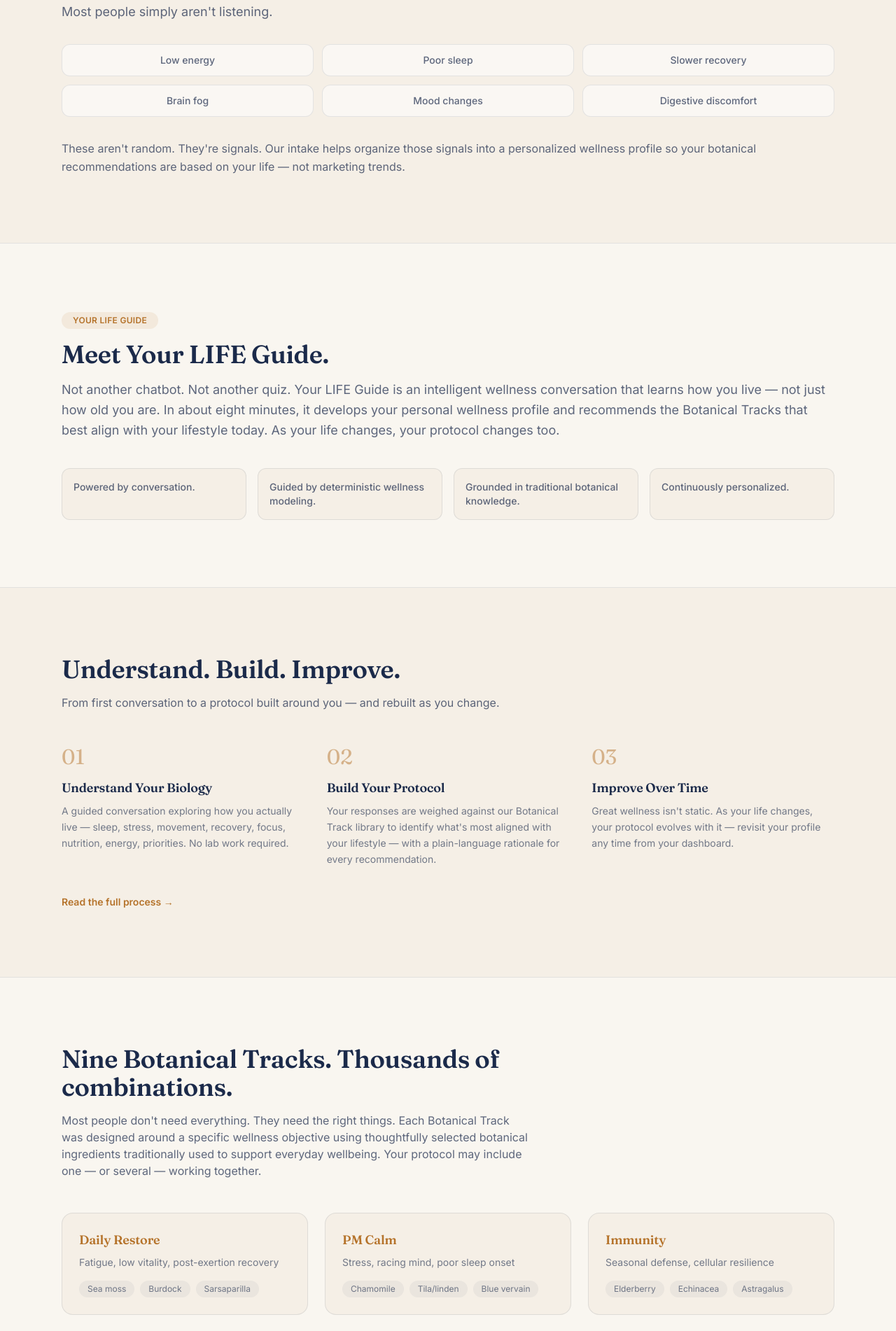
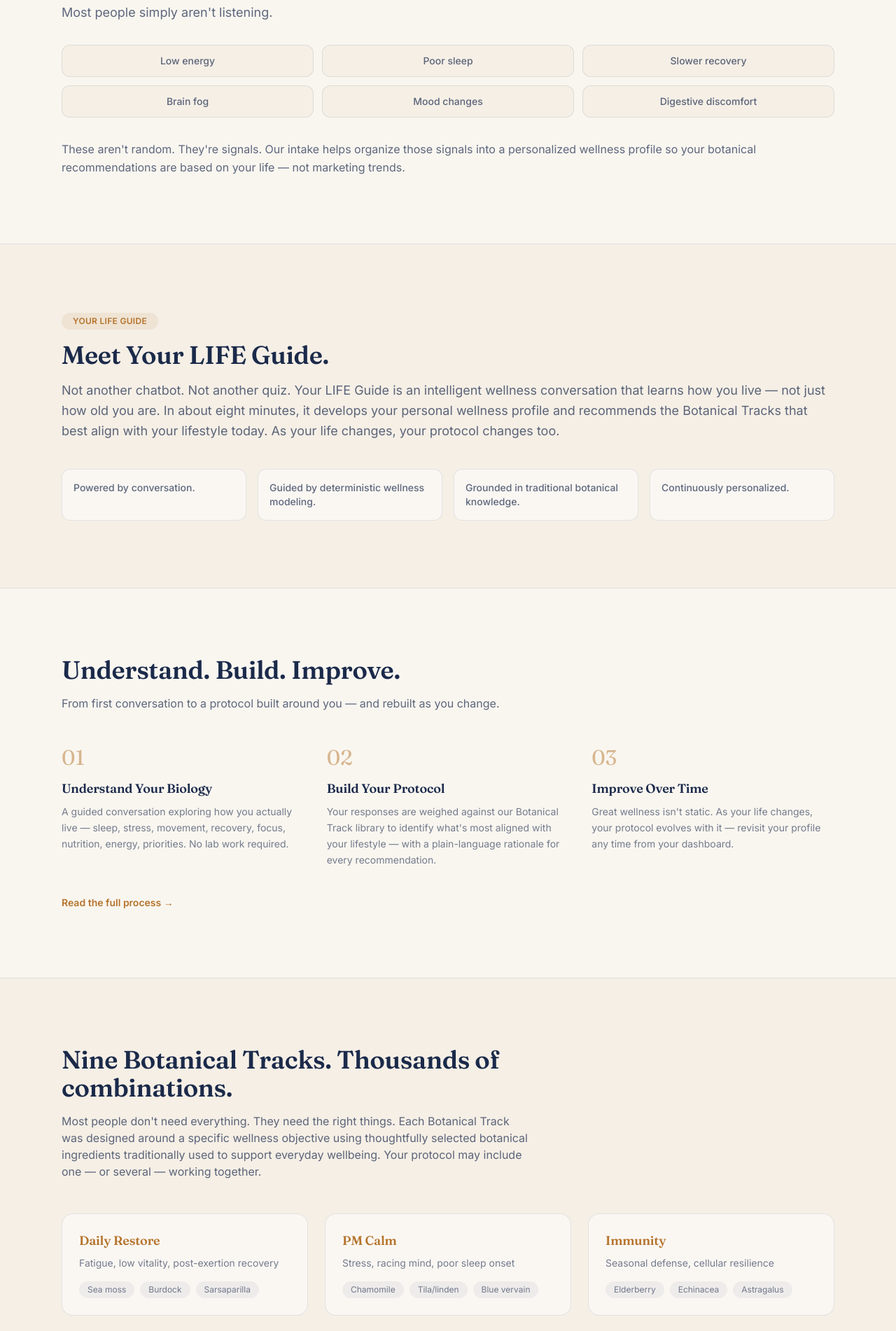
Before and after one commit to raymonedwards-sL/supplement-life-site, a Next.js app: page / in a window 1280 px wide. Shown: the part 1472-3374 px from the top of the page at 70% size. Built offline with nearby package versions, Linux system fonts and the light colour scheme.

Commit message:
Restack homepage section backgrounds to alternate cleanly after reorder

```diff
--- a/app/page.tsx
+++ b/app/page.tsx
@@ -171,7 +171,7 @@ export default function Home() {
       </section>
 
       {/* Your body speaks */}
-      <section className="py-24">
+      <section className="border-y border-navy/10 bg-white/40 py-24">
         <Container className="max-w-3xl">
           <h2 className="text-3xl font-semibold tracking-tight text-navy sm:text-4xl">
             Your body speaks.
@@ -183,7 +183,7 @@ export default function Home() {
             {signals.map((signal) => (
               <div
                 key={signal}
-                className="rounded-xl border border-navy/10 bg-white/50 px-4 py-3 text-center text-sm font-medium text-navy/70"
+                className="rounded-xl border border-navy/10 bg-cream px-4 py-3 text-center text-sm font-medium text-navy/70"
               >
                 {signal}
               </div>
@@ -199,7 +199,7 @@ export default function Home() {
       </section>
 
       {/* Meet Your LIFE Guide */}
-      <section className="border-y border-navy/10 bg-white/40 py-24">
+      <section className="py-24">
         <Container className="max-w-3xl">
           <Eyebrow>Your LIFE Guide</Eyebrow>
           <h2 className="mt-4 text-3xl font-semibold tracking-tight text-navy sm:text-4xl">
@@ -217,7 +217,7 @@ export default function Home() {
             {positioningPoints.map((point) => (
               <div
                 key={point}
-                className="rounded-xl border border-navy/10 bg-cream p-4 text-sm font-medium text-navy/70"
+                className="rounded-xl border border-navy/10 bg-white/50 p-4 text-sm font-medium text-navy/70"
               >
                 {point}
               </div>
@@ -227,7 +227,7 @@ export default function Home() {
       </section>
 
       {/* Three-Step Journey */}
-      <section className="py-24">
+      <section className="border-y border-navy/10 bg-white/40 py-24">
         <Container>
           <div className="max-w-2xl">
             <h2 className="text-3xl font-semibold tracking-tight text-navy sm:text-4xl">
@@ -263,7 +263,7 @@ export default function Home() {
       </section>
 
       {/* Tracks grid */}
-      <section className="border-y border-navy/10 bg-white/40 py-24">
+      <section className="py-24">
         <Container>
           <div className="max-w-2xl">
             <h2 className="text-3xl font-semibold tracking-tight text-navy sm:text-4xl">
@@ -281,7 +281,7 @@ export default function Home() {
             {previewTracks.map((track) => (
               <div
                 key={track.id}
-                className="rounded-2xl border border-navy/10 bg-cream p-6"
+                className="rounded-2xl border border-navy/10 bg-white/50 p-6"
               >
                 <h3 className="text-lg font-semibold text-copper">
                   {track.name}
@@ -306,7 +306,7 @@ export default function Home() {
       </section>
 
       {/* Why 35 teaser */}
-      <section className="py-20">
+      <section className="border-y border-navy/10 bg-white/40 py-20">
         <Container className="max-w-3xl">
           <Eyebrow>Why 35?</Eyebrow>
           <h2 className="mt-4 text-2xl font-semibold tracking-tight text-navy sm:text-3xl">
@@ -349,7 +349,7 @@ export default function Home() {
       </section>
 
       {/* Founding Membership */}
-      <section className="border-t border-navy/10 py-24">
+      <section className="border-y border-navy/10 bg-white/40 py-24">
         <Container className="grid grid-cols-1 gap-12 lg:grid-cols-2 lg:items-center">
           <div>
             <Eyebrow>Founding Membership</Eyebrow>
@@ -370,7 +370,7 @@ export default function Home() {
             {membershipBenefits.map((item) => (
               <div
                 key={item}
-                className="flex items-start gap-3 rounded-xl border border-navy/10 bg-white/50 p-4"
+                className="flex items-start gap-3 rounded-xl border border-navy/10 bg-cream p-4"
               >
                 <span className="mt-1 h-1.5 w-1.5 shrink-0 rounded-full bg-copper" />
                 <p className="text-sm text-navy/70">{item}</p>
@@ -381,7 +381,7 @@ export default function Home() {
       </section>
 
       {/* Final CTA */}
-      <section className="border-t border-navy/10 bg-navy py-20 text-cream">
+      <section className="bg-navy py-20 text-cream">
         <Container className="flex flex-col items-center gap-6 text-center">
           <h2 className="max-w-2xl text-3xl font-semibold tracking-tight sm:text-4xl">
             Your next decade starts with the decisions you make today.
```
